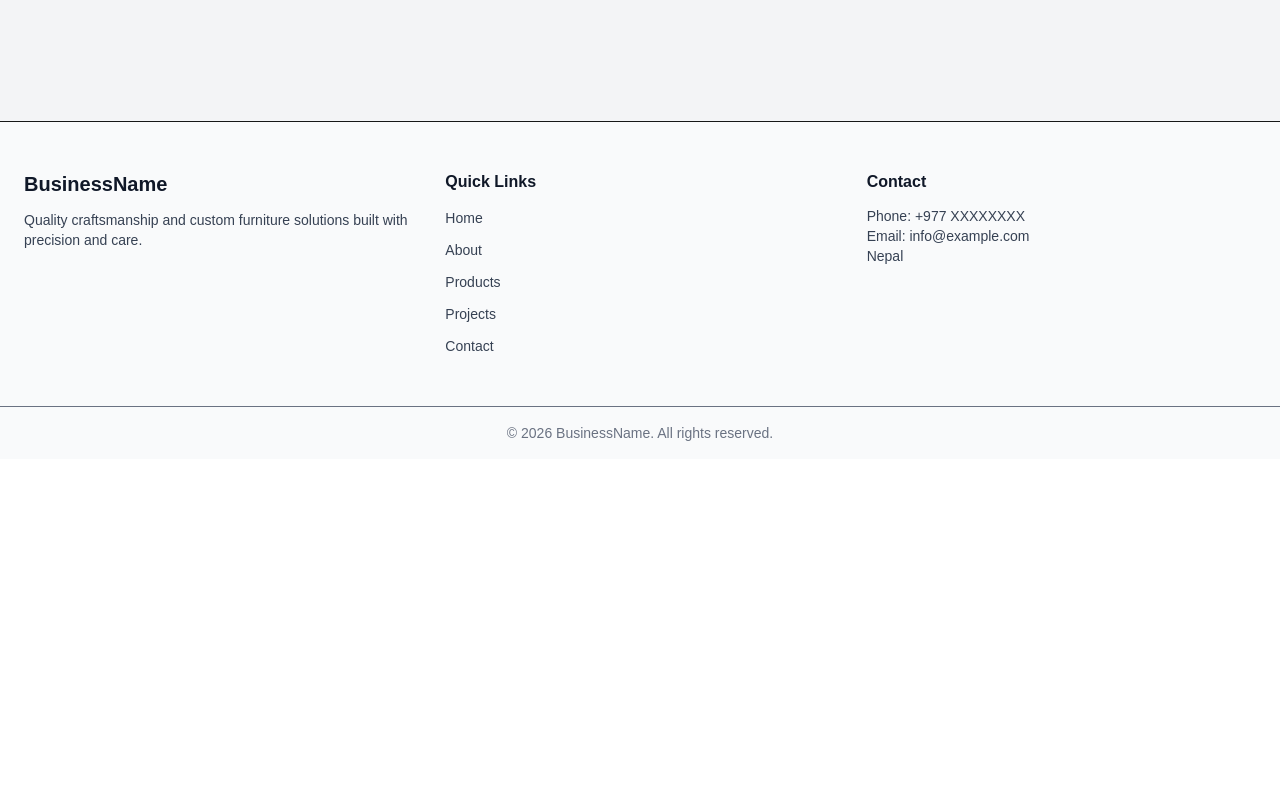
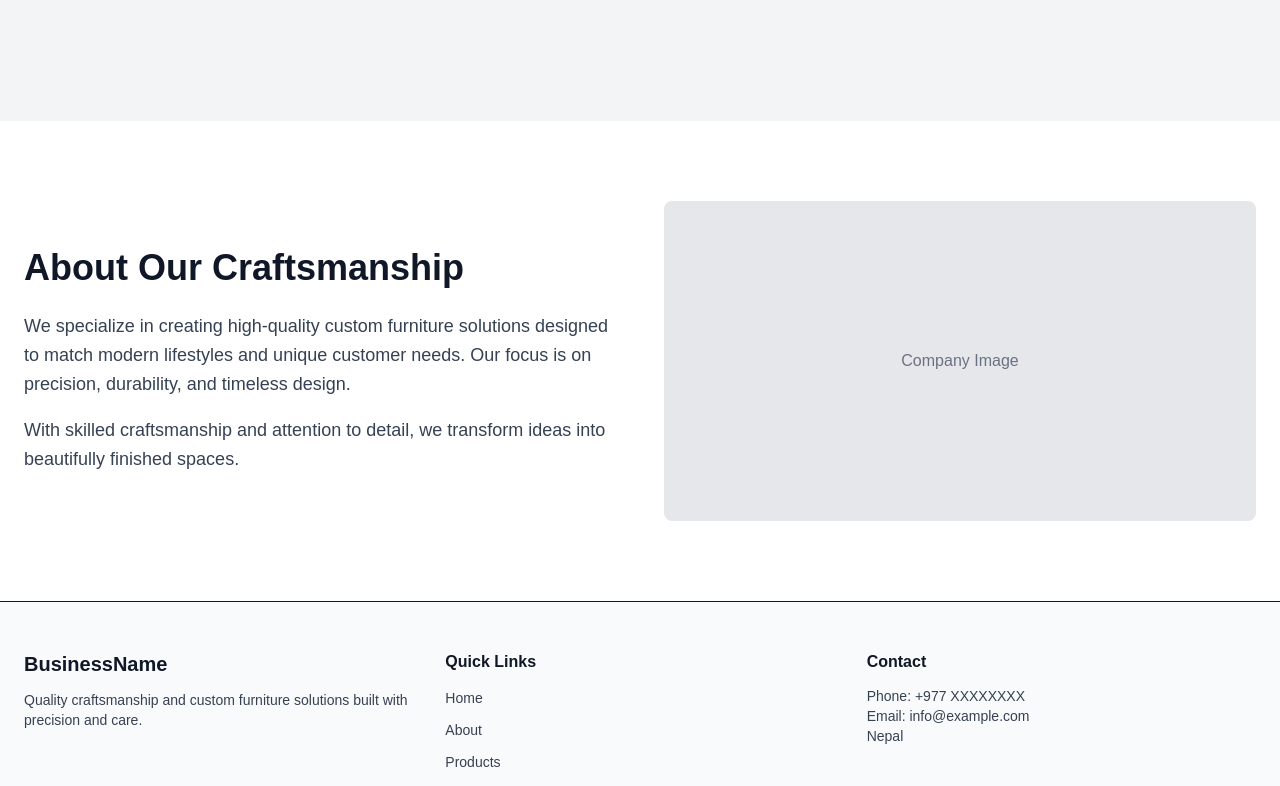
Before and after one commit to runney-gg/random, a Next.js app in the folder frontend/: page / in a window 1280 px wide. Shown: the part 580-1366 px from the top of the page. Before the commit the page ends 1039 px from the top, so only its background shows below. Built offline with nearby package versions, Linux system fonts and the light colour scheme.

Commit message:
Create about preview section

```diff
--- a/frontend/src/app/page.tsx
+++ b/frontend/src/app/page.tsx
@@ -1,9 +1,11 @@
 import Hero from "@/components/sections/Hero";
+import AboutPreview from "@/components/sections/AboutPreview";
 
 export default function Home() {
   return (
     <main>
       <Hero />
+      <AboutPreview />
     </main>
   );
 }
--- a/frontend/src/components/sections/AboutPreview.tsx
+++ b/frontend/src/components/sections/AboutPreview.tsx
@@ -0,0 +1,50 @@
+export default function AboutPreview() {
+  return (
+    <section className="py-20 bg-white">
+
+      <div className="mx-auto max-w-7xl px-6">
+
+        <div className="grid gap-12 md:grid-cols-2 items-center">
+
+          {/* Text */}
+          <div>
+
+            <h2 className="text-3xl font-bold text-gray-900 md:text-4xl">
+              About Our Craftsmanship
+            </h2>
+
+
+            <p className="mt-6 text-lg text-gray-700 leading-relaxed">
+              We specialize in creating high-quality custom furniture
+              solutions designed to match modern lifestyles and unique
+              customer needs. Our focus is on precision, durability,
+              and timeless design.
+            </p>
+
+
+            <p className="mt-4 text-lg text-gray-700 leading-relaxed">
+              With skilled craftsmanship and attention to detail,
+              we transform ideas into beautifully finished spaces.
+            </p>
+
+
+          </div>
+
+
+          {/* Image Placeholder */}
+          <div className="flex h-80 items-center justify-center rounded-lg bg-gray-200">
+
+            <span className="text-gray-500">
+              Company Image
+            </span>
+
+          </div>
+
+
+        </div>
+
+      </div>
+
+    </section>
+  );
+}
```
